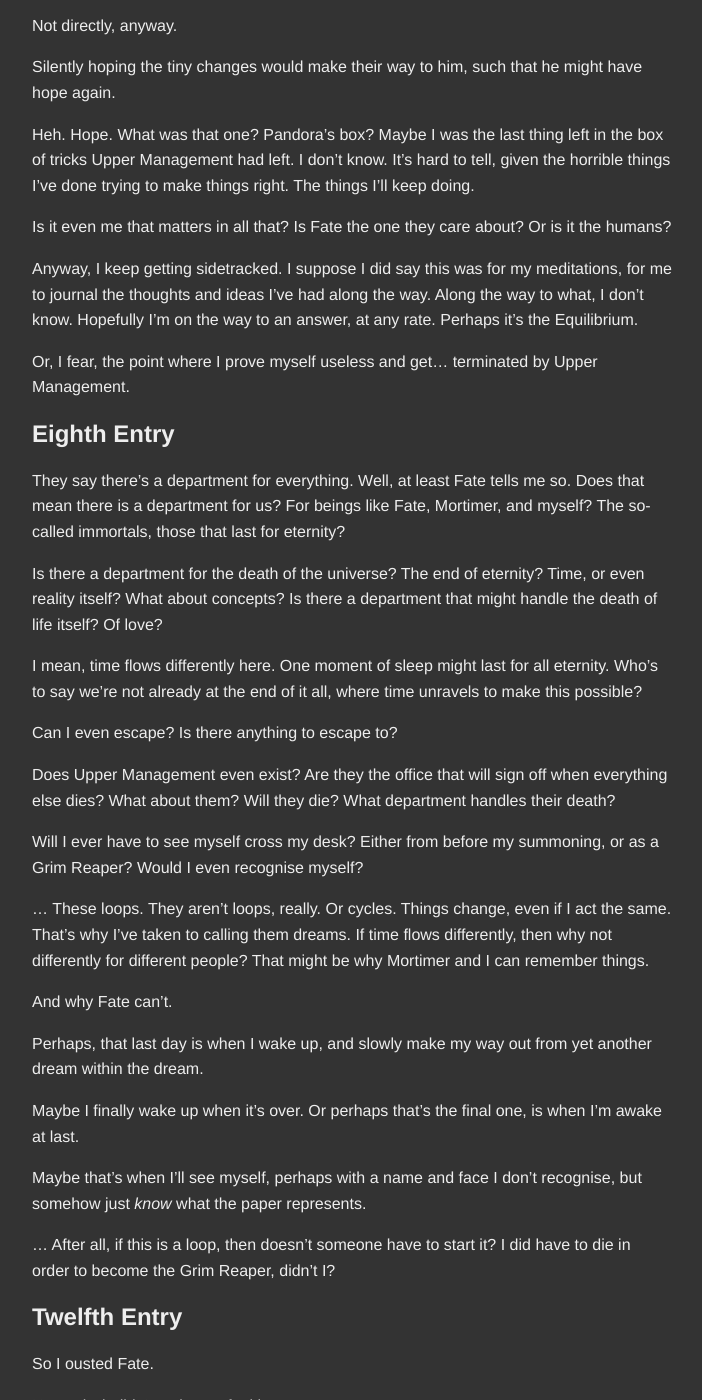
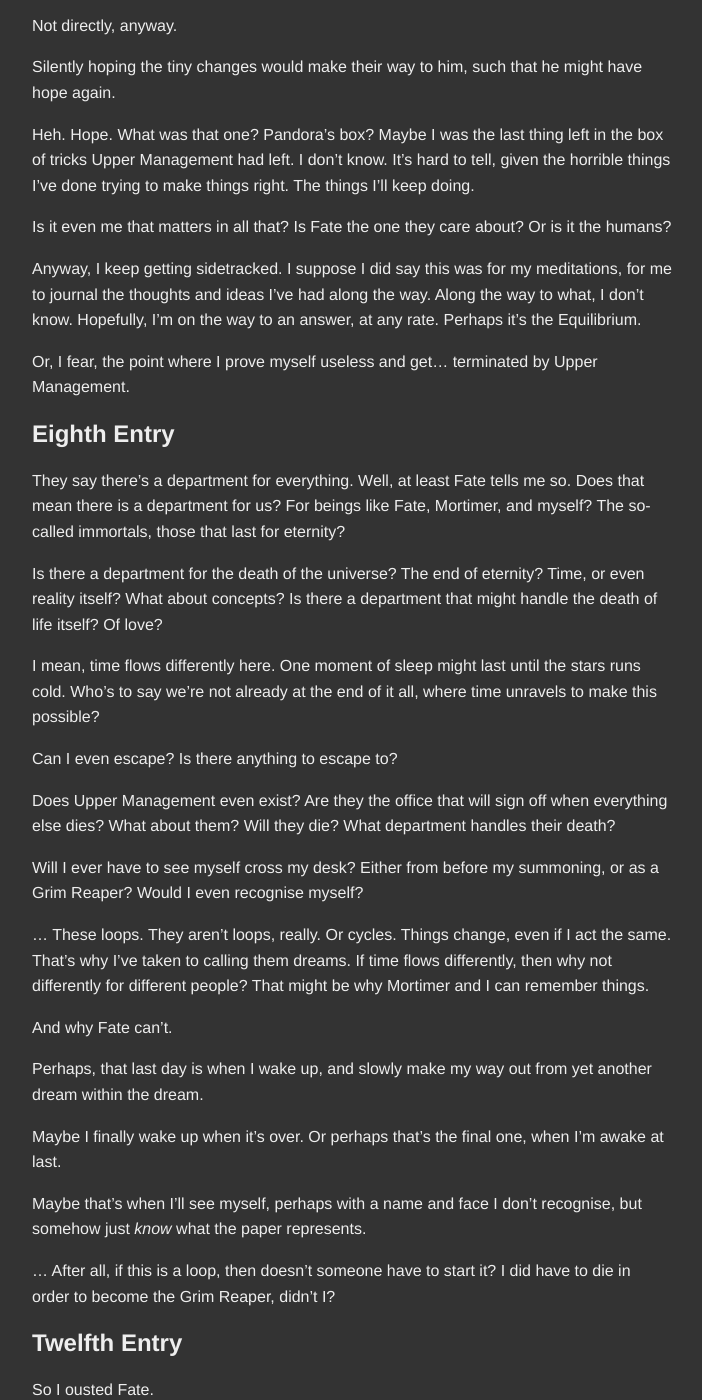
Before and after one commit to afantasia-me/afantasia-me.github.io, a Jekyll site: the page built from _posts/2020-05-28-mors-et-tributa.md, in a window 1280 px wide and 1400 px high, scrolled down 2050 px. Shown: the whole window, without its empty margins (288-990 px from the left). Built offline with Jekyll 4.4.1, drawn with Linux system fonts in a browser that asks for light colours; some of the changed text lies outside the part shown.

Commit message:
End of 2023 refresh

```diff
--- a/_posts/2020-05-28-mors-et-tributa.md
+++ b/_posts/2020-05-28-mors-et-tributa.md
@@ -22,17 +23,17 @@
 
 There are only fragments of what was before, fractions of memory that could have belonged to anyone that appeared on my desk.
 
-The odd scene, notion, or _phrase_. They come and go, sometimes relevant, often not.
+The odd scene, notion, or *phrase*. They come and go, sometimes relevant, often not.
 
-But listening? That came even more naturally to me than breathing. Though, given my _undeath_, that statement may be a touch weaker.
+But listening? That came even more naturally to me than breathing. Though, given my *undeath*, that statement may be a touch weaker.
 
-Regardless, it seemed to be a truly central part of my being. Be it residual "psychic energy" or a part of my previous ethos, it is clearly not something _intended_ of me.
+Regardless, it seemed to be a truly central part of my being. Be it residual "psychic energy" or a part of my previous ethos, it is clearly not something *intended* of me.
 
 Fate's surprise was evidence for this. The clear... turn over rate, shall we say, was another piece. While there were others, it hardly made 47 of us total. Given that we were expressly summoned as Spawns, and are purportedly immortal, it seems that there were more rebels than Fate perhaps initially anticipated.
 
 Seems to have almost been a trend, of sorts.
 
-Well, not that I am _not_ rebelling against Fate, in either sense.
+Well, not that I am *not* rebelling against Fate, in either sense.
 
 I tried, I truly did.
 
@@ -66,11 +67,11 @@
 
 ## Second Entry
 
-You know, it _hurt_, the first time.
+You know, it *hurt*, the first time.
 
 I'm not sure quite what I was feeling exactly, but on reflection, to be betrayed like that must have hurt. It wasn't immediate, rather, I felt quite numb for a while afterwards.
 
-Perhaps it was more like a bruise — one I kept poking. Reminding myself of.
+Perhaps it was more like a bruise --- one I kept poking. Reminding myself of.
 
 Then I inevitably ended up getting betrayed again. And again.
 
@@ -84,7 +85,7 @@
 
 Is it even me that matters in all that? Is Fate the one they care about? Or is it the humans?
 
-Anyway, I keep getting sidetracked. I suppose I did say this was for my meditations, for me to journal the thoughts and ideas I've had along the way. Along the way to what, I don't know. Hopefully I'm on the way to an answer, at any rate. Perhaps it's the Equilibrium.
+Anyway, I keep getting sidetracked. I suppose I did say this was for my meditations, for me to journal the thoughts and ideas I've had along the way. Along the way to what, I don't know. Hopefully, I'm on the way to an answer, at any rate. Perhaps it's the Equilibrium.
 
 Or, I fear, the point where I prove myself useless and get... terminated by Upper Management.
 
@@ -94,7 +95,7 @@
 
 Is there a department for the death of the universe? The end of eternity? Time, or even reality itself? What about concepts? Is there a department that might handle the death of life itself? Of love?
 
-I mean, time flows differently here. One moment of sleep might last for all eternity. Who's to say we're not already at the end of it all, where time unravels to make this possible?
+I mean, time flows differently here. One moment of sleep might last until the stars runs cold. Who's to say we're not already at the end of it all, where time unravels to make this possible?
 
 Can I even escape? Is there anything to escape to?
 
@@ -108,9 +109,9 @@
 
 Perhaps, that last day is when I wake up, and slowly make my way out from yet another dream within the dream.
 
-Maybe I finally wake up when it's over. Or perhaps that's the final one, is when I'm awake at last.
+Maybe I finally wake up when it's over. Or perhaps that's the final one, when I'm awake at last.
 
-Maybe that's when I'll see myself, perhaps with a name and face I don't recognise, but somehow just _know_ what the paper represents.
+Maybe that's when I'll see myself, perhaps with a name and face I don't recognise, but somehow just *know* what the paper represents.
 
 ... After all, if this is a loop, then doesn't someone have to start it? I did have to die in order to become the Grim Reaper, didn't I?
 
@@ -142,9 +143,9 @@
 
 I think there was an element of pride, despite the personal outcome, and his loss of faith in the humans.
 
-But there was also a deep betrayal — not unlike my own experience. That made me recoil. Realising that was the driving force behind me asking Mortimer.
+But there was also a deep betrayal --- not unlike my own experience. That made me recoil. Realising that was the driving force behind me asking Mortimer.
 
-Fate now felt betrayed, just as I did. Yet there was no great relief on my part, I felt no success at revenge, and retribution did not taste sweet.
+Fate now felt betrayed, just as I did. Yet, there was no great relief on my part, I felt no success at revenge, and retribution did not taste sweet.
 
 In the end, there were just two people left feeling bitter and angry and betrayed.
 
@@ -166,7 +167,7 @@
 
 Perhaps the best sign is that I've seen Fate care about things.
 
-He even _smiled_. Not in a scary, "I've been secretly manipulating things, and you've done everything I could have wanted" kind of way, either.
+He even *smiled*. Not in a scary, "I've been secretly manipulating things, and you've done everything I could have wanted" kind of way, either.
 
 He just smiled.
 
@@ -174,7 +175,7 @@
 
 It didn't feel like I owed it to him.
 
-The voices don't shut up about how much I liked seeing him smile. At least they're saying _something_. It's been too quiet around here.
+The voices don't shut up about how much I liked seeing him smile. At least they're saying *something*. It's been too quiet around here.
 
 Maybe it is getting close to the end. Perhaps they can feel it.
 
@@ -184,19 +185,19 @@
 
 I think... it might be done. I might have finally found it.
 
-How long has it been? There have been so many times now that I'm _glad_ I didn't try to keep track. Part of me is curious, but I know that I find the thought too much to bear even considering.
+How long has it been? There have been so many times now that I'm *glad* I didn't try to keep track. Part of me is curious, but I know that I find the thought too much to bear even considering.
 
 I'm a little jealous of Fate.
 
 He always complained about living for eternity. Having seen all of human history.
 
-I had to live for eternity seeing only a tiny bit of it. Over and over and over and over—
+I had to live for eternity, seeing only a tiny bit of it. Over and over and over and over---
 
 I need to be careful. I don't want to break. Not again.
 
 ... It's happened a few times now. I'll admit, there were times that I just went through the motions. It never ends well. Like the first time, only a lot more hollow.
 
-I don't want to be like that though. I had to push through, if not for myself, and if not for Fate, then for all those people that appeared on my desk that I couldn't save.
+I don't want to be like that, though. I had to push through, if not for myself, and if not for Fate, then for all those people that appeared on my desk that I couldn't save.
 
 I dare say Fate doesn't even understand the magnitude of my undertaking. Perhaps he's old enough to have lived through all of human history, perhaps more, but he's never truly taken part.
 
@@ -218,7 +219,7 @@
 
 Perhaps I'll head off with Fate, to wherever he goes. I hope it's somewhere sunny. With flowers.
 
-It's not as if I have anyone else to go with. Maybe he'll finally finish his book. I've never had the chance to read it, though hopefully it will be less morbid than I suspect.
+It's not as if I have anyone else to go with. Maybe he'll finally finish his book. I've never had the chance to read it, though hopefully, it will be less morbid than I suspect.
 
 More a story of the human eternity he got to witness, rather than the history he tried to extinguish.
 
@@ -238,4 +239,4 @@
 
 It's a long story, after all.
 
-We have a _lot_ to talk about.
+We have a *lot* to talk about.
```
Also changed, not shown: other parts of _posts/2020-05-28-mors-et-tributa.md (+2 -1 lines).
